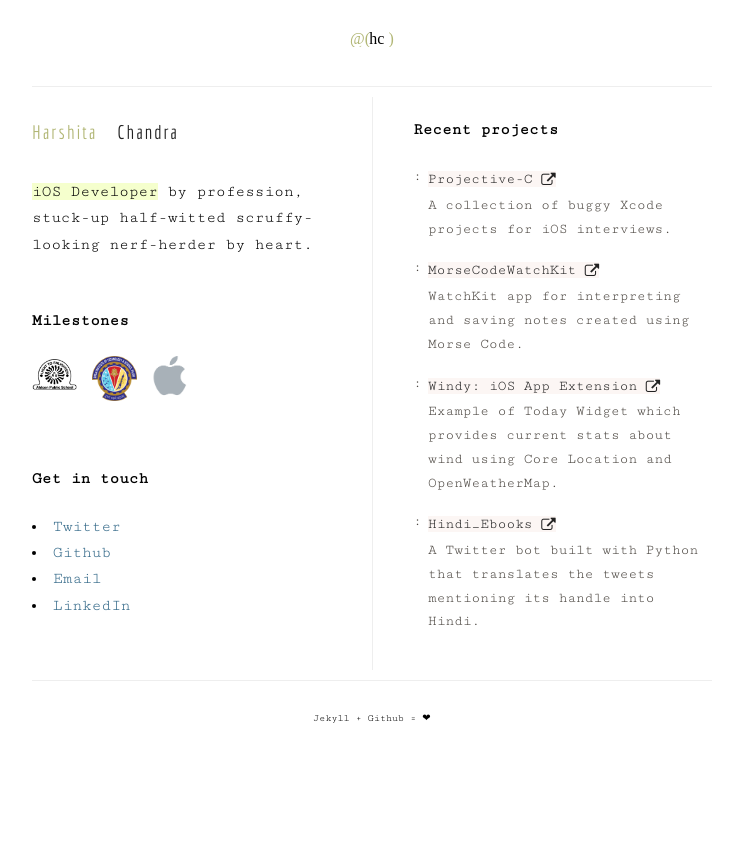
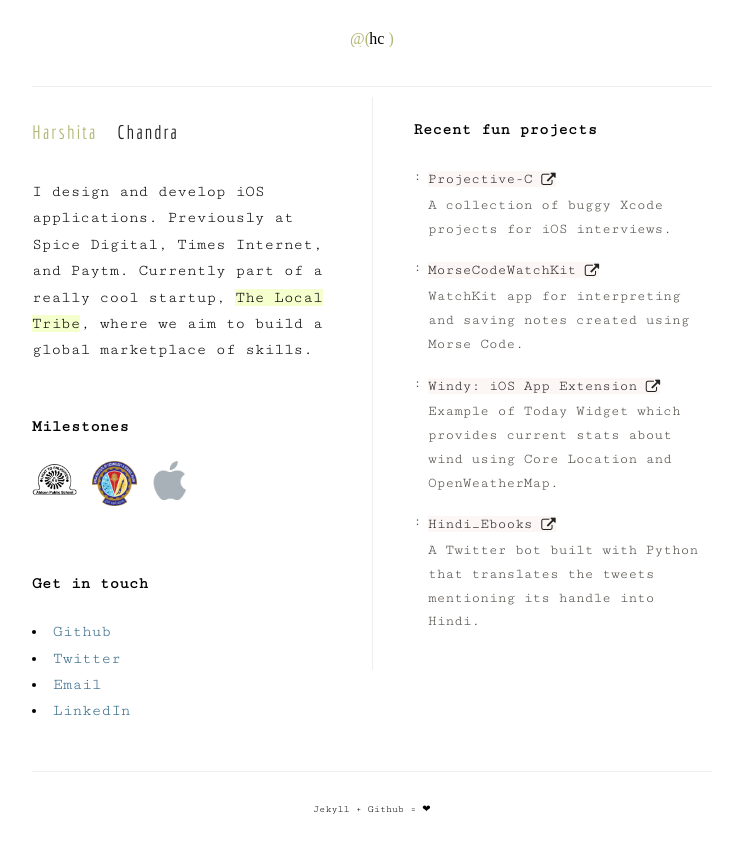
Before and after one commit to thelastjedi/thelastjedi.github.io, a Jekyll site: the page built from index.html, in a window 1280 px wide. Shown: the top 853 px of the page, without its empty margins (268-1011 px from the left). Built offline with Jekyll 4.4.1, drawn with Linux system fonts in a browser that asks for light colours; nearby versions of some CDN libraries.

Commit message:
update site

```diff
--- a/_includes/am-sidebar.html
+++ b/_includes/am-sidebar.html
@@ -1,21 +1,21 @@
 <div class="sidebar">
   <a class="name"><span class="mu-an">Harshita</span><span class="chiou">Chandra</span></a>
   <p>
-  <mark>iOS Developer</mark> by profession, stuck-up half-witted scruffy-looking nerf-herder by heart.
+  I design and develop <span class="ios">iOS applications</span>. Previously at Spice Digital, Times Internet, and Paytm. Currently part of a really cool startup, <a href="https://thelocaltribe.com"><mark>The Local Tribe</mark></a>, where we aim to build a global marketplace of skills.
   </p>
   <h4 class="title-pictures">Milestones</h4>
   <div class="photos">
     <img src="../images/aps.png" class="p1 photo" alt="2007">
     <img src="../images/bpd.png" class="p2 photo" alt="2011">
     <img src="../images/apl.jpg" class="p3 photo" alt="2012">
-    <div class="caption c1">2007: Finished School</div>
-    <div class="caption c2">2011: B.E (Hons.) in Computer Science</div>
-    <div class="caption c3">2012: Started Developing iOS Applications</div>
+    <div class="caption c1">2007: Graduated School</div>
+    <div class="caption c2">2011: Graduated College</div>
+    <div class="caption c3">2012: Ventured into iOS Development</div>
   </div>
   <h4 class="title-contact">Get in touch</h4>
   <p>
+    <li><a href="https://github.com/thelastjedi">Github</a></li>
     <li><a href="https://twitter.com/harshi89">Twitter</a></li>
-    <li><a href="https://github.com/thelastjedi">Github</a></li>
     <li><a href="mailto:contact@harshi.co">Email</a></li>
     <li><a href="https://linkedin.com/in/harshitachandra">LinkedIn</a></li>
   </p>
--- a/assets/custom.css
+++ b/assets/custom.css
@@ -7,3 +7,4 @@ i {  vertical-align: middle; }
 .header a:hover { background-color: #fff; }
 footer a,a:hover { background-color: #fff; color: black; }
 img { max-width: 45; max-height: 45; }
+.ios {  }
--- a/index.html
+++ b/index.html
@@ -3,7 +3,7 @@ layout: default
 title: Home
 ---
 
-<h4 class="title-works">Recent projects</h4>
+<h4 class="title-works">Recent fun projects</h4>
 <ul class="list">
   <li>
     <a href="https://projectivec.github.io" target="_blank">
```
